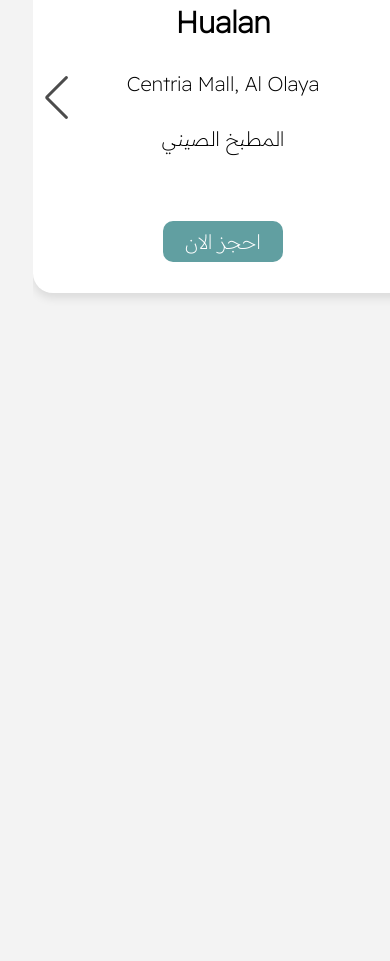
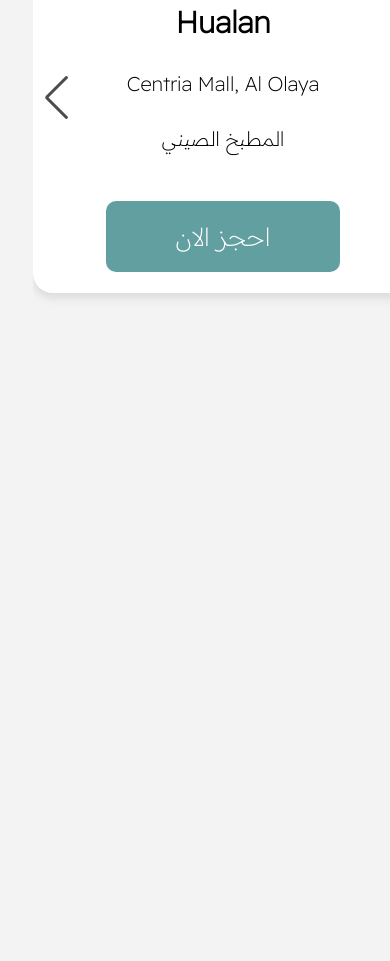
Before and after one commit to ranarabiie/ahjiz, a plain HTML site: page index.html in a window 390 px wide. Shown: the part 2217-3178 px from the top of the page. Drawn offline with nearby package versions, Linux system fonts and the light colour scheme.

Commit message:
Update index.html

```diff
--- a/index.html
+++ b/index.html
@@ -147,10 +147,17 @@ section .card .image{
 	font-weight: 100;
   }
   .card .button button{
-font-size: 20px;
-margin-top: 50px;
+	background: #5f9ea0fb;
+	outline: none;
+	border: none;
+	color: #fff;
+	padding: 20px 70px;
+	border-radius: 10px;
+  font-size: 25px;
+margin-top: 30px;
+	transition: all 0.3s ease;
+	cursor: pointer;
   }
-
   section{
 
 	height: 850px;
```
